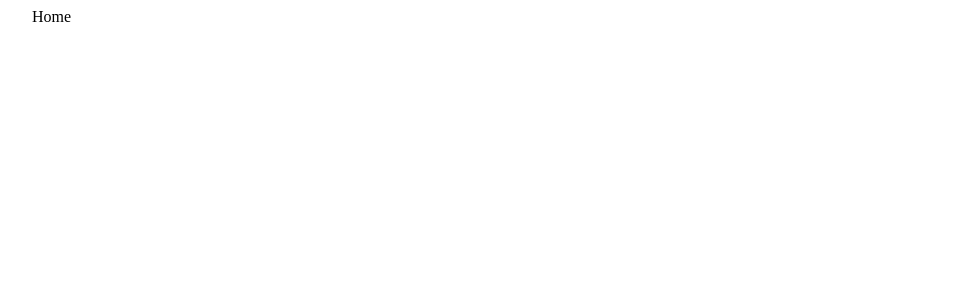
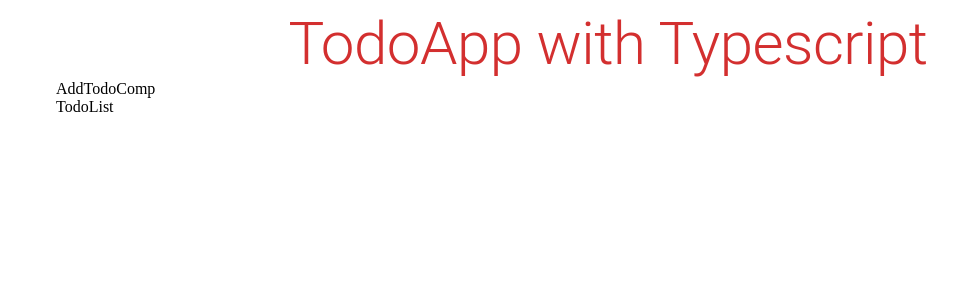
Before and after one commit to brucehillwalley/TS-toDo, a React (Vite) app: page / in a window 1280 px wide. Shown: the top 300 px of the page, without its empty margins (32-989 px from the left). Built offline with nearby package versions, Linux system fonts and the light colour scheme; no server answers.

Commit message:
home.tsx

```diff
--- a/src/pages/Home.tsx
+++ b/src/pages/Home.tsx
@@ -1,9 +1,51 @@
-import React from 'react'
+import React, { useEffect, useState } from "react";
+import Container from "@mui/material/Container";
+import Typography from "@mui/material/Typography";
+import AddTodoComp from "../components/AddTodoComp";
+import TodoList from "../components/TodoList";
+import axios from "axios";
+
+interface ITodoType {
+  id: string | number; //? id bilgisi string yada number olabilir. İki veri tipinide kabul edecek.
+  isDone: boolean;
+  task: string;
+  todo?: string; //! todo verisini opsiyonel bırakarak olsa da olur olmasa da olur demiş oluyoruz. Zorunlu olmayan fieldlar için kullanılabilir.
+}
+
+const url: string = import.meta.env.VITE_BASE_URL;
 
 const Home = () => {
+  // const [todos,setTodos] = useState<[] as ITodoType>([]) //! type tanımlaması 1.yol
+  // const [todo,setTodos] = useState<Array<ITodoType>>([]) //* type tanımlaması 2.yol
+
+  const [todos, setTodos] = useState<ITodoType[]>([]); //? type tanımlaması 3.yol ve yaygın kullanımı
+
+  const getTodos = async () => {
+    try {
+      const { data } = await axios.get<ITodoType[]>(url);
+      setTodos(data);
+      console.log(data);
+    } catch (error) {
+      console.log(error);
+    }
+  };
+
+  useEffect(() => {
+    getTodos();
+  }, []);
+
   return (
-    <div>Home</div>
-  )
-}
+    <Container>
+      <Typography color="error" align="center" variant="h2" component="h1">
+        TodoApp with Typescript
+      </Typography>
+      {/* //?variant style, component html. birisi görüntü birisi gerçek versiyonu seo için h1 gibi. */}
 
-export default Home
+      <AddTodoComp />
+
+      <TodoList />
+    </Container>
+  );
+};
+
+export default Home;
```
Also changed, not shown: 1 other file (tests, documents, lock files or other folders).
